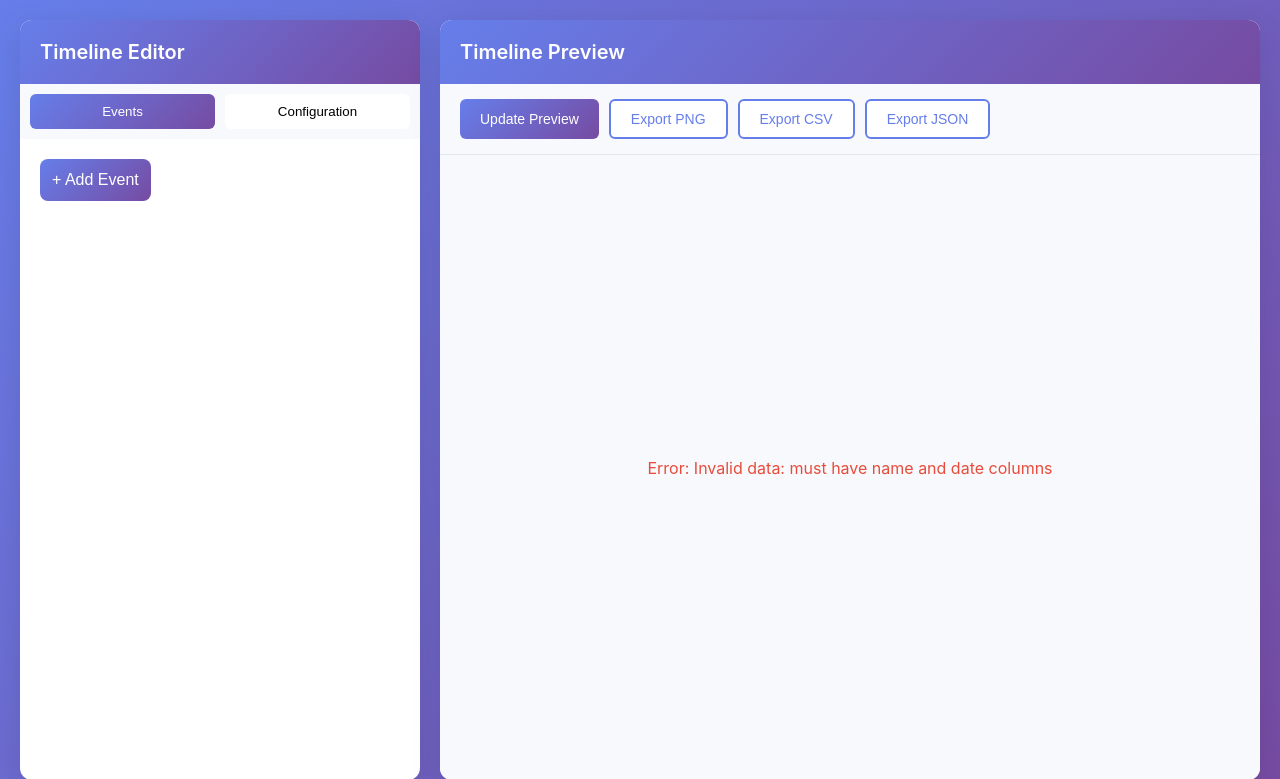
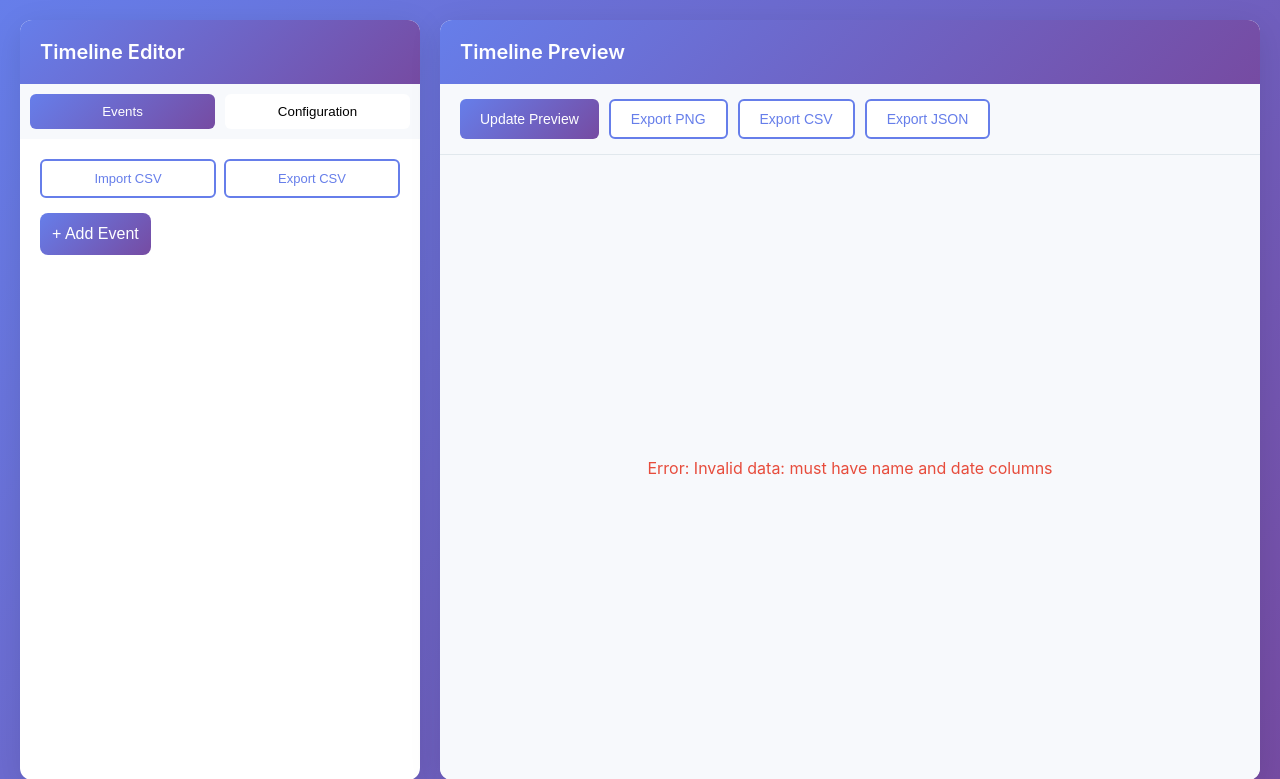
Before and after one commit to olesennicolai/Timeline-Generator, a Flask app: page / in a window 1280 px wide. Shown: the top 779 px of the page. Run offline with Flask 3, Linux system fonts and the light colour scheme.

Commit message:
Add CSV import functionality with backend endpoint and UI buttons
Co-Authored-By: Claude Sonnet 4.6 <noreply@anthropic.com>

```diff
--- a/app.py
+++ b/app.py
@@ -229,6 +229,31 @@ def export_timeline(format):
         return jsonify({'success': False, 'error': str(e)}), 500
 
 
+@app.route('/api/import/csv', methods=['POST'])
+def import_csv():
+    """Import a CSV file and return parsed event data"""
+    try:
+        if 'file' not in request.files:
+            return jsonify({'success': False, 'error': 'No file provided'}), 400
+
+        file = request.files['file']
+        if file.filename == '':
+            return jsonify({'success': False, 'error': 'No file selected'}), 400
+
+        if not file.filename.lower().endswith('.csv'):
+            return jsonify({'success': False, 'error': 'File must be a CSV'}), 400
+
+        df = pd.read_csv(io.StringIO(file.stream.read().decode('utf-8')))
+
+        if 'name' not in df.columns or 'date' not in df.columns:
+            return jsonify({'success': False, 'error': 'CSV must have "name" and "date" columns'}), 400
+
+        data = df.to_dict('records')
+        return jsonify({'success': True, 'data': data})
+    except Exception as e:
+        return jsonify({'success': False, 'error': str(e)}), 500
+
+
 @app.route('/api/files', methods=['GET'])
 def list_csv_files():
     """List available CSV files"""
--- a/templates/index.html
+++ b/templates/index.html
@@ -383,6 +383,11 @@
             <div class="panel-content">
                 <!-- Events Tab -->
                 <div id="events-tab" class="tab-content active">
+                    <div style="display: flex; gap: 8px; margin-bottom: 15px;">
+                        <button class="btn btn-secondary" style="flex:1; font-size:13px;" onclick="document.getElementById('csv-upload-input').click()">Import CSV</button>
+                        <button class="btn btn-secondary" style="flex:1; font-size:13px;" onclick="exportTimeline('csv')">Export CSV</button>
+                        <input type="file" id="csv-upload-input" accept=".csv" style="display:none" onchange="importCSV(this)">
+                    </div>
                     <div class="events-list" id="events-list"></div>
                     <button class="add-event-btn" onclick="addEvent()">+ Add Event</button>
                     <div id="events-status"></div>
@@ -904,6 +909,38 @@
             }
         }
 
+        // Import CSV file
+        async function importCSV(input) {
+            const file = input.files[0];
+            if (!file) return;
+
+            const formData = new FormData();
+            formData.append('file', file);
+
+            try {
+                const response = await fetch('/api/import/csv', {
+                    method: 'POST',
+                    body: formData
+                });
+
+                const data = await response.json();
+
+                if (data.success) {
+                    events = data.data;
+                    renderEvents();
+                    await saveEvents();
+                    showStatus('events-status', `Imported ${events.length} events from ${file.name}`, 'success');
+                } else {
+                    showStatus('events-status', 'Import error: ' + data.error, 'error');
+                }
+            } catch (error) {
+                showStatus('events-status', 'Import error: ' + error, 'error');
+            }
+
+            // Reset so the same file can be re-imported if needed
+            input.value = '';
+        }
+
         // Show status message
         function showStatus(elementId, message, type) {
             const element = document.getElementById(elementId);
```
Also changed, not shown: .claude/settings.local.json, static/preview.png.
